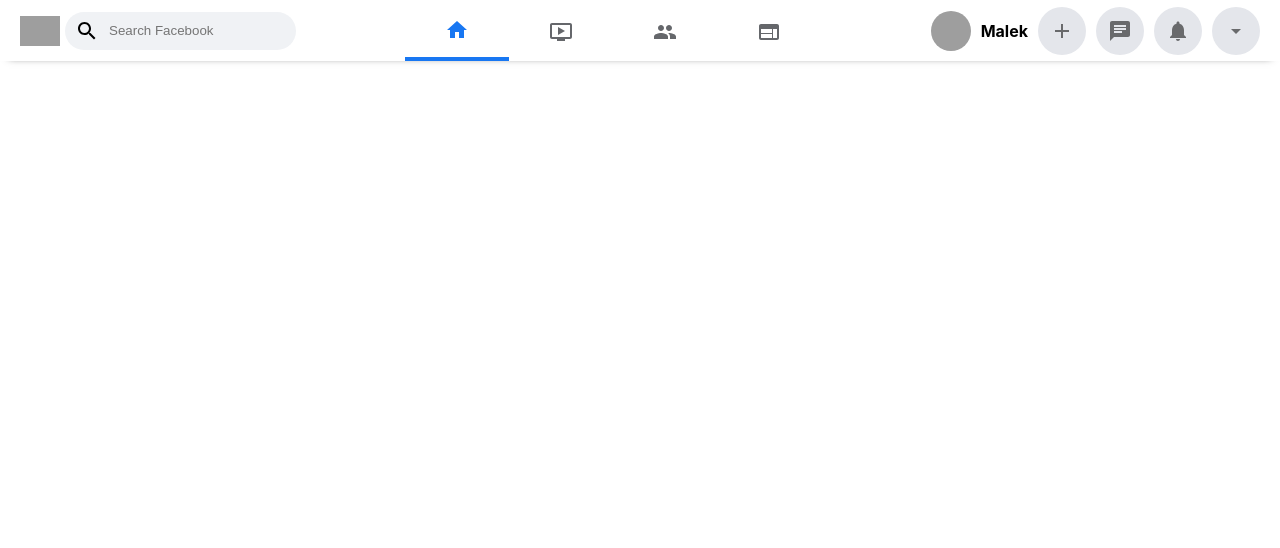
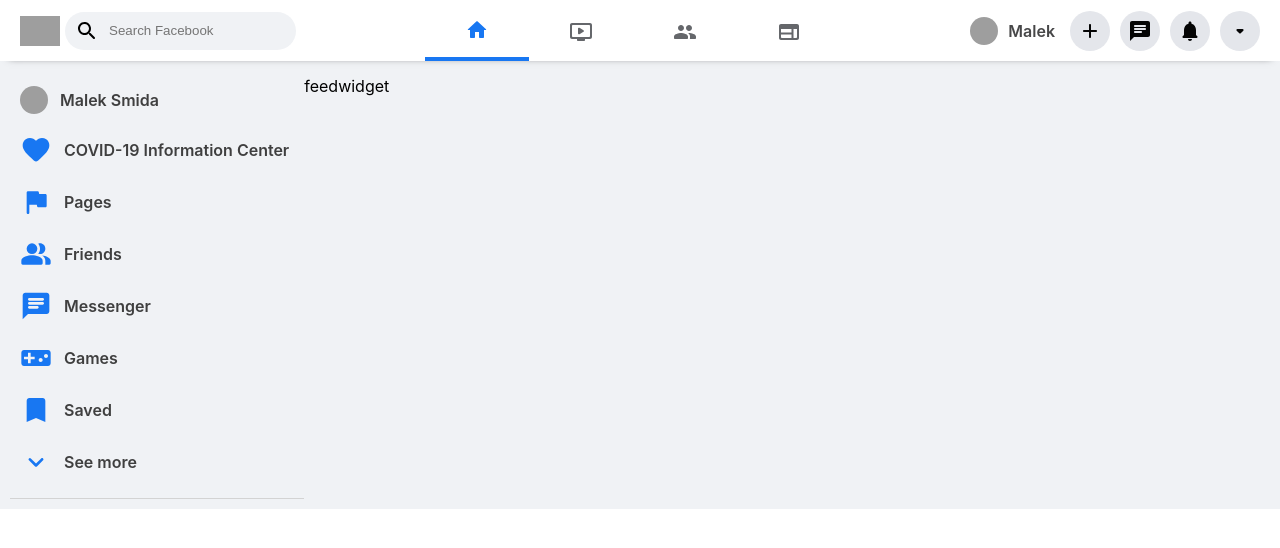
Before and after one commit to MalekSmida/facebook-template-reactjs-firebase, a React (Create React App) app: page / in a window 1280 px wide. Shown: the top 548 px of the page. Built offline with nearby package versions, Linux system fonts and the light colour scheme; grey boxes are pictures that could not be loaded.

Commit message:
#Add: Sidebar component

```diff
--- a/src/App.js
+++ b/src/App.js
@@ -1,11 +1,19 @@
 import React from "react";
 import "./App.scss";
 import Header from "./components/Header";
+import Sidebar from "./components/Sidebar";
+import Feed from "./components/Feed";
+import Widget from "./components/Widget";
 
 function App() {
   return (
     <div className="app">
       <Header />
+      <div className="app__body">
+        <Sidebar />
+        <Feed />
+        <Widget />
+      </div>
     </div>
   );
 }
--- a/src/App.scss
+++ b/src/App.scss
@@ -1,2 +1,8 @@
 .app {
+  background-color: #f0f2f5;
+
+  &__body {
+    display: flex;
+    margin: 15px 0 0 0;
+  }
 }
--- a/src/components/Feed/index.js
+++ b/src/components/Feed/index.js
@@ -0,0 +1,8 @@
+import React from "react";
+import "./index.scss";
+
+function Feed() {
+  return <div className="feed">feed</div>;
+}
+
+export default Feed;
--- a/src/components/Header/index.js
+++ b/src/components/Header/index.js
@@ -1,14 +1,14 @@
 import React from "react";
 import "./index.scss";
-import HomeIcon from "@material-ui/icons/Home";
-import OndemandVideoIcon from "@material-ui/icons/OndemandVideo";
-import PeopleIcon from "@material-ui/icons/People";
-import WebIcon from "@material-ui/icons/Web";
-import AddIcon from "@material-ui/icons/Add";
-import ChatIcon from "@material-ui/icons/Chat";
-import NotificationsIcon from "@material-ui/icons/Notifications";
-import ArrowDropDownIcon from "@material-ui/icons/ArrowDropDown";
-import SearchIcon from "@material-ui/icons/Search";
+import HomeIcon from "@material-ui/icons/HomeRounded";
+import OndemandVideoIcon from "@material-ui/icons/OndemandVideoRounded";
+import PeopleIcon from "@material-ui/icons/PeopleRounded";
+import WebIcon from "@material-ui/icons/WebRounded";
+import AddIcon from "@material-ui/icons/AddRounded";
+import ChatIcon from "@material-ui/icons/ChatRounded";
+import NotificationsIcon from "@material-ui/icons/NotificationsRounded";
+import ArrowDropDownIcon from "@material-ui/icons/ArrowDropDownRounded";
+import SearchIcon from "@material-ui/icons/SearchRounded";
 import { Avatar, IconButton } from "@material-ui/core";
 
 function Header() {
@@ -41,6 +41,7 @@
       <div className="header__right">
         <div className="header__right__info">
           <Avatar
+            className="header__right__info__avatar"
             alt="Malek Smida"
             src="https://scontent.ftun6-1.fna.fbcdn.net/v/t1.0-9/83020011_725652291572674_1450846223241052160_o.jpg?_nc_cat=109&_nc_sid=09cbfe&_nc_ohc=n2Zeto3D8qkAX-9jz7Q&_nc_ht=scontent.ftun6-1.fna&oh=df464cdbcb44b26d2924642c597b63c8&oe=5F8D5D6B"
           />
--- a/src/components/Header/index.scss
+++ b/src/components/Header/index.scss
@@ -75,16 +75,26 @@
       align-items: center;
 
       h4 {
-        margin: 0 0 0 10px;
+        margin: 0 5px 0 10px;
+        color: #474748;
+        font-weight: 600;
+      }
+
+      &__avatar {
+        height: 28px !important;
+        width: 28px !important;
       }
     }
 
     &__box {
       background-color: #e4e6eb !important;
-      // height: 41px;
-      // width: 41px;
-      // border-radius: 50%;
+      height: 40px !important;
+      width: 40px !important;
       margin: 0 0 0 10px !important;
+
+      .MuiSvgIcon-root {
+        color: #050505;
+      }
     }
   }
 }
--- /dev/null
+++ b/src/components/Sidebar/SidebarRow/index.js
@@ -0,0 +1,15 @@
+import React from "react";
+import "./index.scss";
+import Avatar from "@material-ui/core/Avatar";
+
+function SidebarRow({ src, title, Icon }) {
+  return (
+    <div className="sidebarRow">
+      {Icon && <Icon />}
+      {src && <Avatar className="sidebarRow__avatar" src={src} />}
+      <h4>{title}</h4>
+    </div>
+  );
+}
+
+export default SidebarRow;
--- /dev/null
+++ b/src/components/Sidebar/SidebarRow/index.scss
@@ -0,0 +1,28 @@
+.sidebarRow {
+  display: flex;
+  align-items: center;
+  padding: 10px 15px;
+  margin: 0 0 0 5px;
+  cursor: pointer;
+
+  &:hover {
+    background-color: #e4e6e9;
+    border-radius: 10px;
+  }
+
+  &__avatar {
+    height: 28px !important;
+    width: 28px !important;
+  }
+
+  h4 {
+    color: #3f3f3f;
+    font-weight: 600;
+    margin: 0 0 0 12px;
+  }
+
+  .MuiSvgIcon-root {
+    color: #1877f2;
+    font-size: xx-large;
+  }
+}
--- a/src/components/Sidebar/index.js
+++ b/src/components/Sidebar/index.js
@@ -0,0 +1,31 @@
+import React from "react";
+import "./index.scss";
+import SidebarRow from "./SidebarRow";
+import CovidIcon from "@material-ui/icons/FavoriteRounded";
+import FlagOutlinedIcon from "@material-ui/icons/FlagRounded";
+import PeopleAltRoundedIcon from "@material-ui/icons/PeopleAltRounded";
+import ChatIcon from "@material-ui/icons/ChatRounded";
+import ExpandMoreIcon from "@material-ui/icons/ExpandMoreRounded";
+import BookmarkIcon from "@material-ui/icons/Bookmark";
+import VideogameAssetIcon from "@material-ui/icons/VideogameAsset";
+
+function Sidebar() {
+  return (
+    <div className="sidebar">
+      <SidebarRow
+        src="https://scontent.ftun6-1.fna.fbcdn.net/v/t1.0-9/83020011_725652291572674_1450846223241052160_o.jpg?_nc_cat=109&_nc_sid=09cbfe&_nc_ohc=n2Zeto3D8qkAX-9jz7Q&_nc_ht=scontent.ftun6-1.fna&oh=df464cdbcb44b26d2924642c597b63c8&oe=5F8D5D6B"
+        title="Malek Smida"
+      />
+      <SidebarRow Icon={CovidIcon} title="COVID-19 Information Center" />
+      <SidebarRow Icon={FlagOutlinedIcon} title="Pages" />
+      <SidebarRow Icon={PeopleAltRoundedIcon} title="Friends" />
+      <SidebarRow Icon={ChatIcon} title="Messenger" />
+      <SidebarRow Icon={VideogameAssetIcon} title="Games" />
+      <SidebarRow Icon={BookmarkIcon} title="Saved" />
+      <SidebarRow Icon={ExpandMoreIcon} title="See more" />
+      <hr />
+    </div>
+  );
+}
+
+export default Sidebar;
--- a/src/components/Sidebar/index.scss
+++ b/src/components/Sidebar/index.scss
@@ -0,0 +1,8 @@
+.sidebar {
+  hr {
+    height: 1px;
+    border: 0;
+    background-color: lightgray;
+    margin: 10px 0 10px 10px;
+  }
+}
--- a/src/components/Widget/index.js
+++ b/src/components/Widget/index.js
@@ -0,0 +1,8 @@
+import React from "react";
+import "./index.scss";
+
+function Widget() {
+  return <div className="widget">widget</div>;
+}
+
+export default Widget;
```
